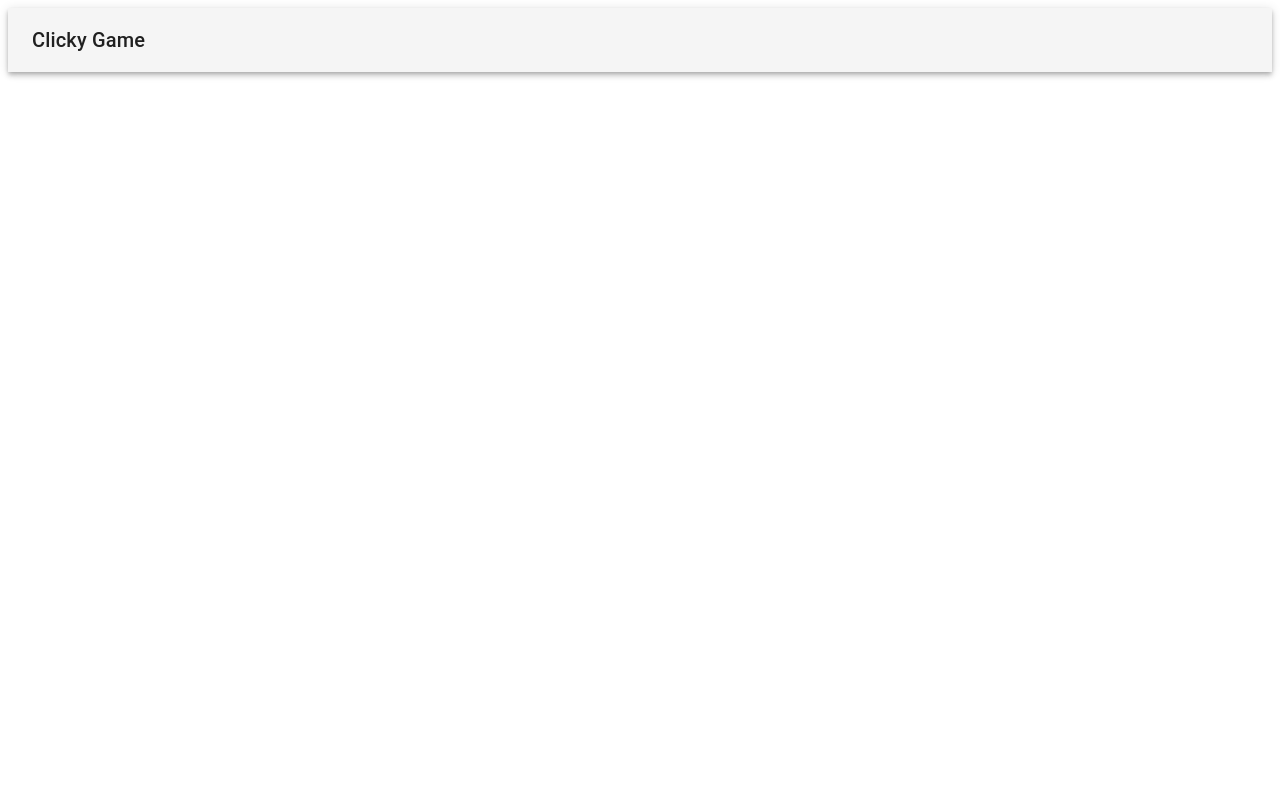
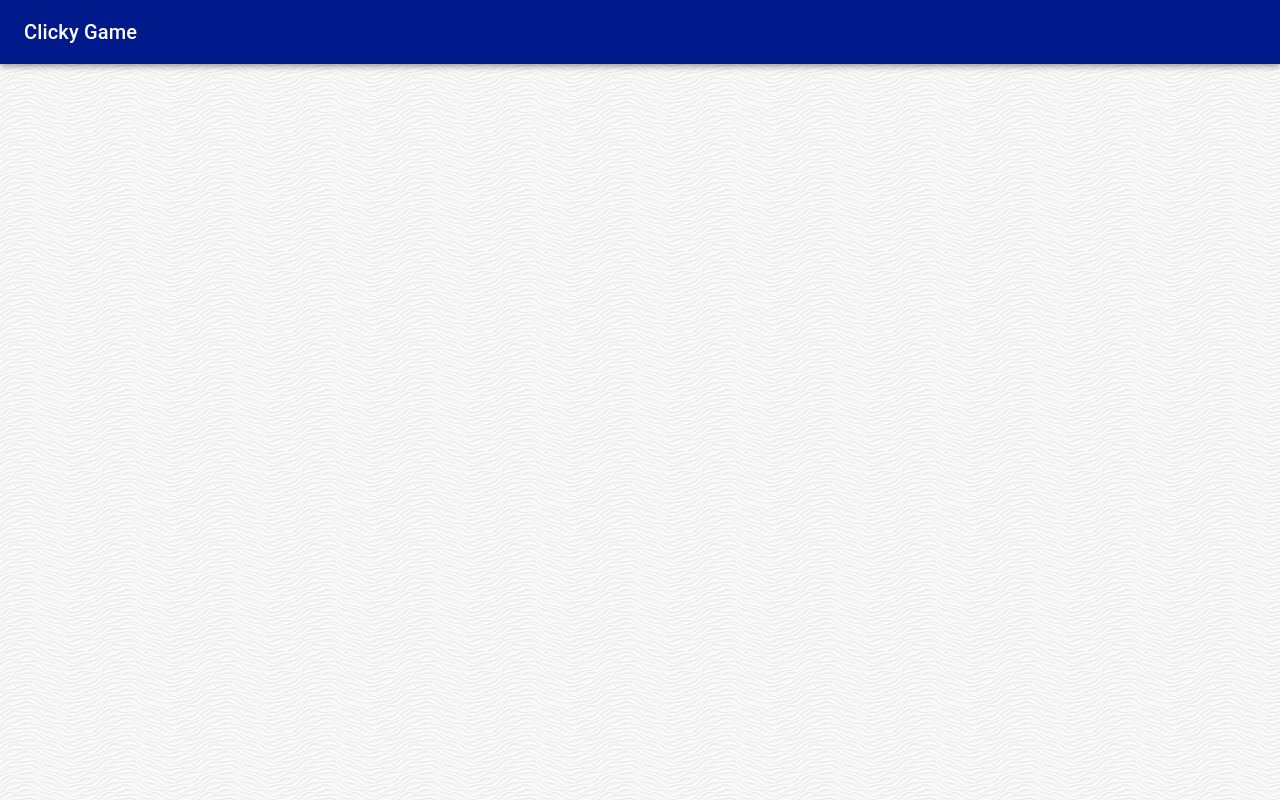
Before and after one commit to mbmedhurst/ClickyGame, a React (Create React App) app: page / in a window 1280 px wide. Built offline with nearby package versions, Linux system fonts and the light colour scheme.

Commit message:
navbar color

```diff
--- /dev/null
+++ b/src/App.css
@@ -0,0 +1,3 @@
+body {
+  background-image: url(./images/white-waves.png)
+}
--- a/src/App.js
+++ b/src/App.js
@@ -1,6 +1,6 @@
 import React, {Component} from 'react'
 import TopNav from './components/TopNav'
-
+import './App.css'
 
 class App extends Component {
   render() {
--- a/src/components/TopNav/TopNav.js
+++ b/src/components/TopNav/TopNav.js
@@ -16,7 +16,7 @@ class TopNav extends Component {
 
         return (
             <div className={{ root: styles.root }}>
-                <AppBar position="static" color="default">
+                <AppBar position="fixed" style={{backgroundColor: '#001a8c'}}>
                     <Toolbar>
                         <Typography variant="h6" color="inherit">
                             Clicky Game
```
Also changed, not shown: src/images/white-waves.png (added).
